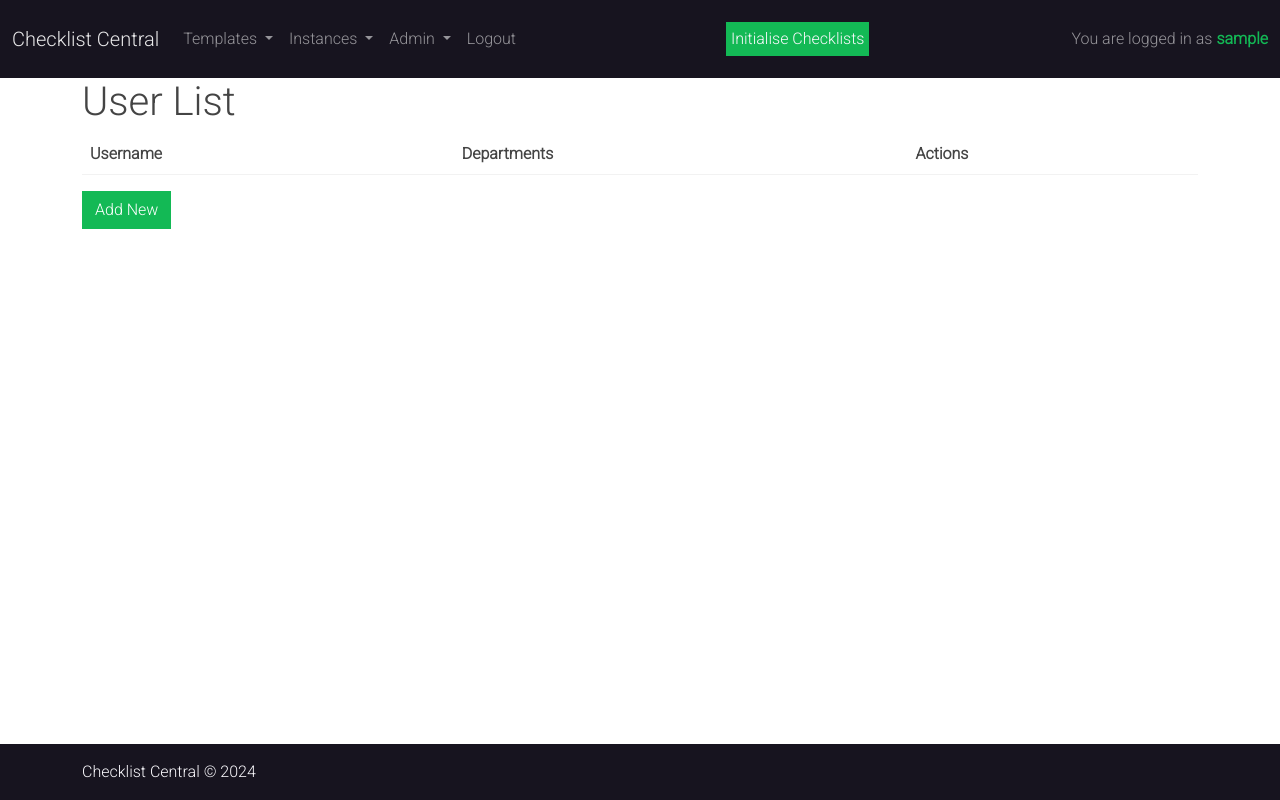
After one commit to davep33l/checklist-central, a Django app: page /users/ in a window 1280 px wide. The commit adds this page. Run offline with Django 4.2, Linux system fonts and the light colour scheme; the visitor is signed in with stand-in values (Sample User, id 1); lists and menus that the app fills with data are empty; some libraries are stand-ins or nearby versions.

Commit message:
Tidy up some templates
- Tidied up various templates for consistency
- Updated the functionality to add a department to a user

```diff
--- a/checklist/models.py
+++ b/checklist/models.py
@@ -110,7 +110,7 @@ class TaskInstance(models.Model):
 
 class Profile(models.Model):
     user = models.OneToOneField(User, on_delete=models.CASCADE)
-    departments = models.ManyToManyField(Department, blank=True)
+    department = models.ForeignKey(Department, on_delete=models.CASCADE, related_name='profile_department', null=True, blank=True)
 
     class Meta:
         verbose_name_plural = 'Profiles'
--- a/checklist/templates/checklist/checklist_instance_list.html
+++ b/checklist/templates/checklist/checklist_instance_list.html
@@ -14,6 +14,12 @@
         </tr>
     </thead>
     <tbody>
+        {% if checklist_instances|length == 0 %}
+        <tr>
+            <td colspan="4">No checklist instances found</td>
+        </tr>
+        {% endif %}
+
         {% for checklist in checklist_instances %}
         <tr>
             <td>{{ checklist.checklist_template.name }}</td>
--- /dev/null
+++ b/checklist/templates/checklist/user_list.html
@@ -0,0 +1,35 @@
+{% extends 'base.html' %}
+
+{% block title %}User List{% endblock %}
+
+{% block content %}
+
+<h1>User List</h1>
+
+<table class="table">
+    <thead>
+        <tr>
+            <th>Username</th>
+            <th>Departments</th>
+            <th>Actions</th>
+        </tr>
+    </thead>
+    <tbody>
+        {% for profile in profiles %}
+        <tr>
+            <td>{{ profile.user.username }}</td>
+            <td>{{ profile.department }}</td>
+            <td>
+                <a href="{% url 'user_edit' profile.id %}" class="btn btn-primary">Edit Department</a>
+                <a href="{% url 'user_delete' profile.id %}" class="btn btn-danger">Delete</a>
+            </td>
+        </tr>
+        {% endfor %}
+
+    </tbody>
+</table>
+
+<!-- add -->
+<a href="{% url 'user_edit' %}" class="btn btn-success">Add New</a>
+
+{% endblock %}
--- a/checklist/urls.py
+++ b/checklist/urls.py
@@ -33,4 +33,12 @@ urlpatterns = [
 
     path('task_instances/', views.TaskInstanceList.as_view(), name='task_instances'),
     path('task_instances/<int:pk>/delete/', views.TaskInstanceDelete.as_view(), name='task_instance_delete'),
+
+    # users
+    path('users/', views.UserList.as_view(), name='users'),
+    path('users/<int:pk>/', views.UserEdit.as_view(), name='user_edit'),
+    path('users/<int:pk>/delete/', views.UserDelete.as_view(), name='user_delete'),
+    path('users/new/', views.UserCreate.as_view(), name='user_edit'),
+
+
 ]
--- a/checklist/views.py
+++ b/checklist/views.py
@@ -229,6 +229,10 @@ def initialise_checklists(request):
 
     checklist_templates = ChecklistTemplate.objects.all()
 
+    if not checklist_templates.exists():
+        messages.error(request, 'There are no checklist templates to initialise.')
+        return redirect('index')
+
     if request.method == 'POST':
         checklist = ChecklistTemplate.objects.get(pk=request.POST['checklist_template'])
         new_instance = ChecklistInstance(checklist_template=checklist, created_by=request.user)
@@ -299,3 +303,76 @@ def task_instance_edit(request, pk):
             messages.success(request, 'Task verified successfully.')
             return redirect('index')
     return render(request, 'checklist/task_instance_edit.html', context={'task_instance': task_instance})
+
+
+@method_decorator(login_required, name='dispatch')
+class UserList(generic.ListView):
+    model = Profile
+    template_name = 'checklist/user_list.html'
+    context_object_name = 'profiles'
+    ordering = ['user__username']
+    paginate_by = 10
+
+    def get_queryset(self):
+        return Profile.objects.all().order_by('user__username')
+
+    def get_context_data(self, **kwargs):
+        context = super().get_context_data(**kwargs)
+        context['users'] = Profile.objects.all().order_by('user__username')
+        return context
+
+class UserEdit(SuccessMessageMixin, UpdateView):
+    model = Profile
+    fields = ['department']
+    template_name = 'checklist/user_edit.html'
+    success_url = reverse_lazy('users')
+    success_message = "User updated successfully"
+    context_object_name = 'profile'
+
+    def get_context_data(self, **kwargs):
+        context = super().get_context_data(**kwargs)
+        context['users'] = Profile.objects.all().order_by('user__username')
+        context['departments'] = Department.objects.all()
+        return context
+
+    def form_valid(self, form):
+        return super().form_valid(form)
+
+@method_decorator(login_required, name='dispatch')
+class UserDelete(SuccessMessageMixin, DeleteView):
+    model = Profile
+    template_name = 'checklist/user_confirm_delete.html'
+    success_url = reverse_lazy('users')
+    success_message = "User deleted successfully"
+    context_object_name = 'profile'
+
+
+from django.contrib.auth.models import User
+
+@method_decorator(login_required, name='dispatch')
+class UserCreate(SuccessMessageMixin, CreateView):
+    model = Profile
+    fields = ['user', 'department']
+    template_name = 'checklist/user_edit.html'
+    success_url = reverse_lazy('users')
+    success_message = "User created successfully"
+    context_object_name = 'profile'
+
+    def get_context_data(self, **kwargs):
+        context = super().get_context_data(**kwargs)
+        context['users'] = Profile.objects.all().order_by('user__username')
+        context['departments'] = Department.objects.all()
+        context['builtin_users'] = User.objects.all().order_by('username')
+        return context
+
+    def form_valid(self, form):
+        return super().form_valid(form)
+
+    def form_valid(self, form):
+        form.instance.user = form.cleaned_data['user']
+        return super().form_valid(form)
+
+    def form_valid(self, form):
+        form.instance.created_by = self.request.user
+        form.instance.updated_by = self.request.user
+        return super().form_valid(form)
--- a/templates/account/signup.html
+++ b/templates/account/signup.html
@@ -1,4 +1,4 @@
-{% extends "account/base_entrance.html" %}
+{% extends "base.html" %}
 {% load allauth i18n %}
 {% block head_title %}
     {% trans "Signup" %}
--- a/templates/base.html
+++ b/templates/base.html
@@ -2,6 +2,8 @@
 
 {% url 'account_login' as login_url %}
 {% url 'account_logout' as logout_url %}
+<!-- signup -->
+{% url 'account_signup' as signup_url %}
 
 <!DOCTYPE html>
 <html class="h-100" lang="en">
@@ -66,6 +68,7 @@
                     <ul class="dropdown-menu" aria-labelledby="navbarDropdown">
                         <li><a class="dropdown-item" href="{% url 'departments' %}">Departments</a></li>
                         <li><a class="dropdown-item" href="{% url 'teams' %}">Teams</a></li>
+                        <li><a class="dropdown-item" href="{% url 'users' %}">Users</a></li>
                     </ul>
                 </li>
                 {% endif %}
@@ -77,6 +80,8 @@
                 <li class="nav-item">
                     <a class="nav-link" href="{% url 'account_login' %}">Login</a>
                 </li>
+                <li class="nav-item">
+                    <a class="nav-link" href="{% url 'account_signup' %}">Signup</a>
                 {% endif %}
             </ul>
             {% if user.is_authenticated %}
```
Also changed, not shown: checklist/templates/checklist/task_instance_list.html (+30 -27 lines), checklist/templates/checklist/user_confirm_delete.html (added, +11 -0 lines), checklist/templates/checklist/user_edit.html (added, +27 -0 lines), checklist/migrations/0015_remove_profile_departments_profile_department.py (added).
